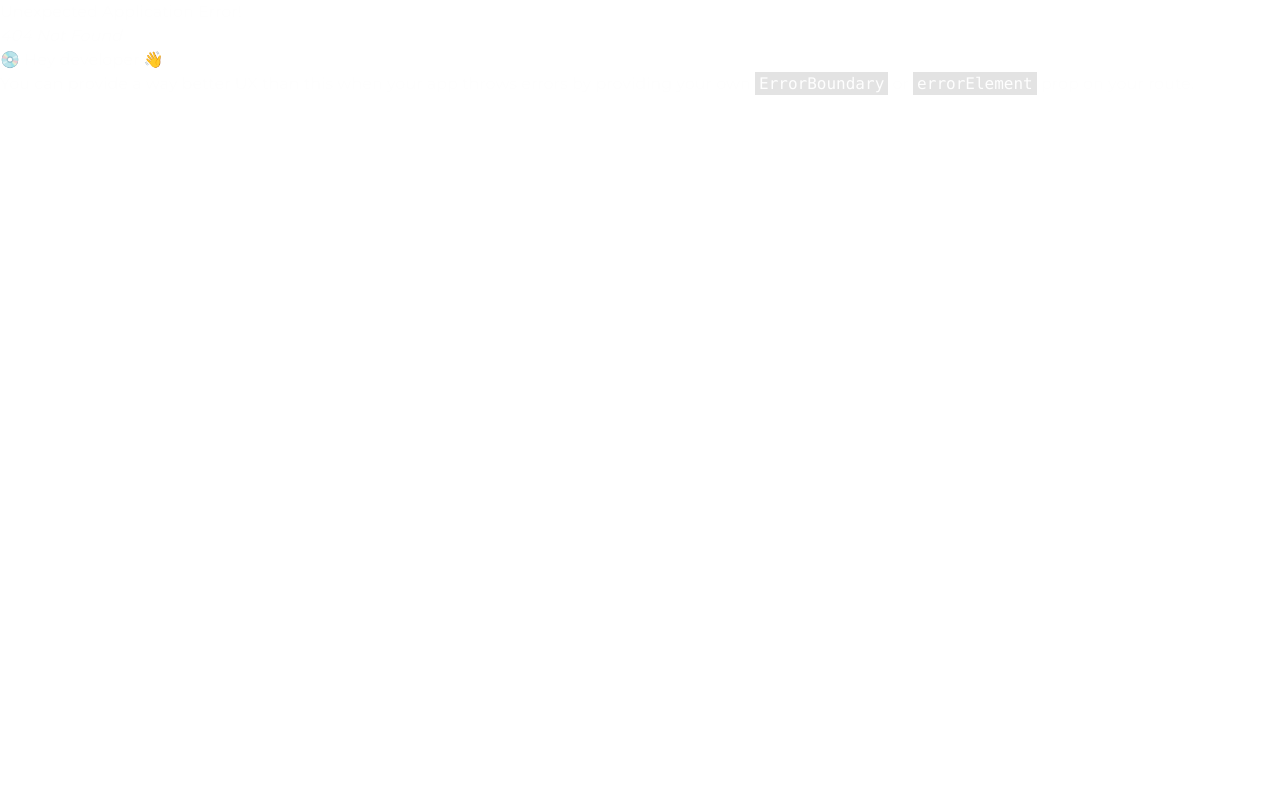
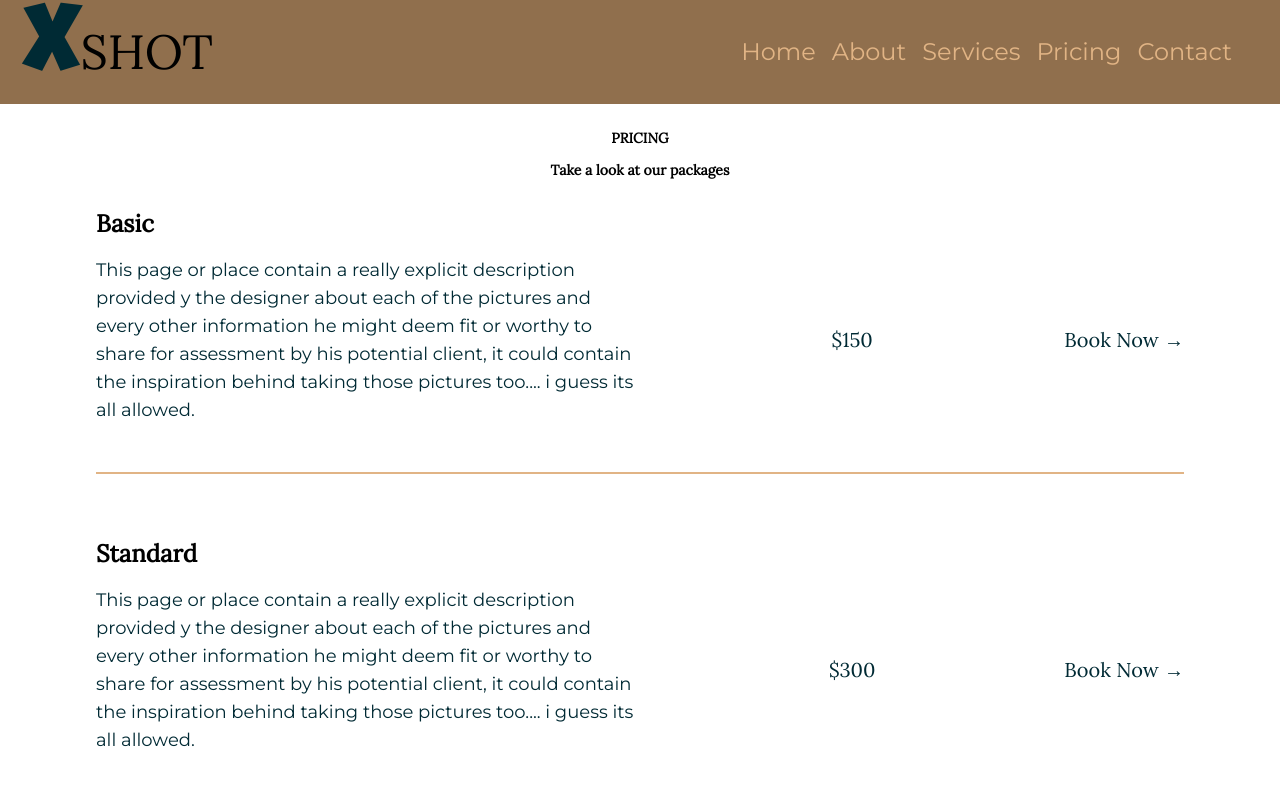
Before and after one commit to mobolajiJinad/XShot, a React (Vite) app: page /pricing in a window 1280 px wide. Before the commit this address had no page. Shown: the top 800 px of the page. Built offline with nearby package versions, Linux system fonts and the light colour scheme; a web font is replaced by a local one.

Commit message:
Added new page - pricing, solved deployment bug of not finding images

```diff
--- a/src/components/Header.jsx
+++ b/src/components/Header.jsx
@@ -55,7 +55,7 @@ const NavItems = ({ isOpen, bgColor }) => {
         <NavItem href="/" text="Home" />
         <NavItem href="#" text="About" />
         <NavItem href="/services" text="Services" />
-        <NavItem href="#" text="Pricing" />
+        <NavItem href="/pricing" text="Pricing" />
         <NavItem href="/contact" text="Contact" />
       </ul>
     </nav>
--- a/src/components/Home/Footer.jsx
+++ b/src/components/Home/Footer.jsx
@@ -16,12 +16,12 @@ const Footer = () => {
         >
           services
         </Link>
-        <a
-          href="./html/pricing.html"
+        <Link
+          to="/pricing"
           className="px-1 text-[#e1b485] no-underline hover:text-white"
         >
           pricing
-        </a>
+        </Link>
         <Link
           to="/contact"
           className="px-1 text-[#e1b485] no-underline hover:text-white"
--- /dev/null
+++ b/src/components/Pricing/Main.jsx
@@ -0,0 +1,63 @@
+const Main = () => {
+  return (
+    <main className="mx-auto my-6">
+      <h2 className="text-center  font-Lora text-sm font-bold uppercase">
+        pricing
+      </h2>
+      <h1 className="mx-auto mb-7 mt-3 text-center font-Lora text-sm font-bold normal-case">
+        Take a look at our packages
+      </h1>
+
+      <PricingContainer
+        name={"basic"}
+        text={
+          "This page or place contain a really explicit description provided y the designer about each of the pictures and every other information he might deem fit or worthy to share for assessment by his potential client, it could contain the inspiration behind taking those pictures too.... i guess its all allowed."
+        }
+        price={"150"}
+      />
+
+      <PricingContainer
+        name={"standard"}
+        text={
+          "This page or place contain a really explicit description provided y the designer about each of the pictures and every other information he might deem fit or worthy to share for assessment by his potential client, it could contain the inspiration behind taking those pictures too.... i guess its all allowed."
+        }
+        price={"300"}
+      />
+
+      <PricingContainer
+        name={"premium"}
+        text={
+          "This page or place contain a really explicit description provided y the designer about each of the pictures and every other information he might deem fit or worthy to share for assessment by his potential client, it could contain the inspiration behind taking those pictures too.... i guess its all allowed."
+        }
+        price={"450"}
+      />
+    </main>
+  );
+};
+
+const PricingContainer = ({ name, text, price }) => {
+  return (
+    <div className="border-b-solid mx-auto mb-8 mt-4 w-[85%] border-b-2 border-b-[#E1B485] px-2 pb-2 sm:mb-16 sm:px-0 sm:pb-8">
+      <h3 className="font-Lora text-2xl font-bold capitalize">{name}</h3>
+
+      <div className="mx-0 my-4 flex flex-wrap items-center justify-between">
+        <p className="mb-3 w-full text-sm text-[#002A34] sm:mb-0 sm:w-1/2 sm:text-lg">
+          {text}
+        </p>
+
+        <span className="font-Lora text-xl capitalize text-[#002A34] no-underline">
+          ${price}
+        </span>
+
+        <a
+          href="#"
+          className="font-Lora text-xl capitalize text-[#002A34] no-underline"
+        >
+          book now &rarr;
+        </a>
+      </div>
+    </div>
+  );
+};
+
+export default Main;
--- a/src/main.jsx
+++ b/src/main.jsx
@@ -6,6 +6,7 @@ import Home from "./pages/Home";
 import "./index.css";
 import Services from "./pages/Services";
 import Contact from "./pages/Contact";
+import Pricing from "./pages/Pricing";
 
 const router = createBrowserRouter([
   {
@@ -20,6 +21,10 @@ const router = createBrowserRouter([
     path: "/contact",
     element: <Contact />,
   },
+  {
+    path: "/pricing",
+    element: <Pricing />,
+  },
 ]);
 
 ReactDOM.createRoot(document.getElementById("root")).render(
--- /dev/null
+++ b/src/pages/Pricing.jsx
@@ -0,0 +1,29 @@
+import { Helmet } from "react-helmet"
+import Header from "../components/Header"
+import Main from "../components/Pricing/Main"
+
+const Pricing = () => {
+  return (
+  <>
+    <Helmet>
+        <title>XShot - Pricing</title>
+        <style>
+          {`
+            *{
+              color:black;
+            }
+
+            body {
+              margin: auto;
+            }
+          `}
+        </style>
+    </Helmet>
+
+    <Header bgColor={"#906f4d"} xColor={"#002a34"} shotColor={"#b2917f"} />
+    <Main/>
+    </>
+  )
+}
+
+export default Pricing
--- a/tailwind.config.js
+++ b/tailwind.config.js
@@ -11,10 +11,10 @@ export default {
         LuxuriousScript: ["Luxurious Script", "serif"],
       },
       backgroundImage: {
-        mainBackground: "url(src/assets/MainBackground.png)",
-        ContactMainTop: "url(src/assets/ContactMainTop.png)",
+        mainBackground: "url(/src/assets/MainBackground.png)",
+        ContactMainTop: "url(/src/assets/ContactMainTop.png)",
       },
-      listStyleImage: { LeftArrowList: "url(src/assets/LeftArrowList.png)" },
+      listStyleImage: { LeftArrowList: "url(/src/assets/LeftArrowList.png)" },
     },
   },
   plugins: [],
```
